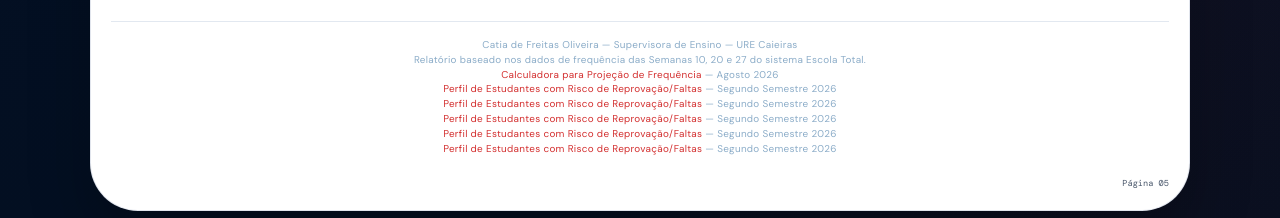
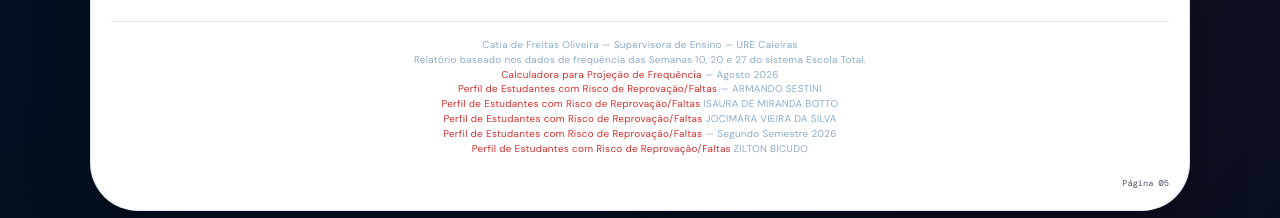
Before and after one commit to PNE-DE-CAI/relatoriodefrequenciacatia2026, a plain HTML site: page index.html in a window 1280 px wide. Shown: the part 3947-4165 px from the top of the page. Drawn offline with nearby package versions, Linux system fonts and the light colour scheme; a web font is replaced by a local one.

Commit message:
Update footer links and remove duplicates

```diff
--- a/index.html
+++ b/index.html
@@ -542,11 +542,11 @@ footer a{color:var(--vermelho);text-decoration:none}
     Catia de Freitas Oliveira — Supervisora de Ensino — URE Caieiras<br>
     Relatório baseado nos dados de frequência das Semanas 10, 20 e 27 do sistema Escola Total.<br>
     <a href="https://pne-de-cai.github.io/projetordefrequencia2026/">Calculadora para Projeção de Frequência</a> — Agosto 2026<br>
+    <a href="https://pne-de-cai.github.io/relatorioriscoreprov2026armando/">Perfil de Estudantes com Risco de Reprovação/Faltas</a> — ARMANDO SESTINI<br>
+    <a href="https://pne-de-cai.github.io/retatorioderiscodereprovaisaurabotto/">Perfil de Estudantes com Risco de Reprovação/Faltas</a> ISAURA DE MIRANDA BOTTO<br>
+    <a href="https://pne-de-cai.github.io/retatorioderiscodereprovajocimara/">Perfil de Estudantes com Risco de Reprovação/Faltas</a> JOCIMARA VIEIRA DA SILVA<br>
     <a href="https://pne-de-cai.github.io/relatorioderiscochacara/">Perfil de Estudantes com Risco de Reprovação/Faltas</a> — Segundo Semestre 2026<br>
-    <a href="https://pne-de-cai.github.io/relatorioderiscochacara/">Perfil de Estudantes com Risco de Reprovação/Faltas</a> — Segundo Semestre 2026<br>
-    <a href="https://pne-de-cai.github.io/relatorioderiscochacara/">Perfil de Estudantes com Risco de Reprovação/Faltas</a> — Segundo Semestre 2026<br>
-    <a href="https://pne-de-cai.github.io/relatorioderiscochacara/">Perfil de Estudantes com Risco de Reprovação/Faltas</a> — Segundo Semestre 2026<br>
-    <a href="https://pne-de-cai.github.io/relatorioderiscochacara/">Perfil de Estudantes com Risco de Reprovação/Faltas</a> — Segundo Semestre 2026<br>
+    <a href="https://pne-de-cai.github.io/projecaodefrequenciazilton1/">Perfil de Estudantes com Risco de Reprovação/Faltas</a> ZILTON BICUDO<br>
   </footer>
   </footer>
   </footer>
```
